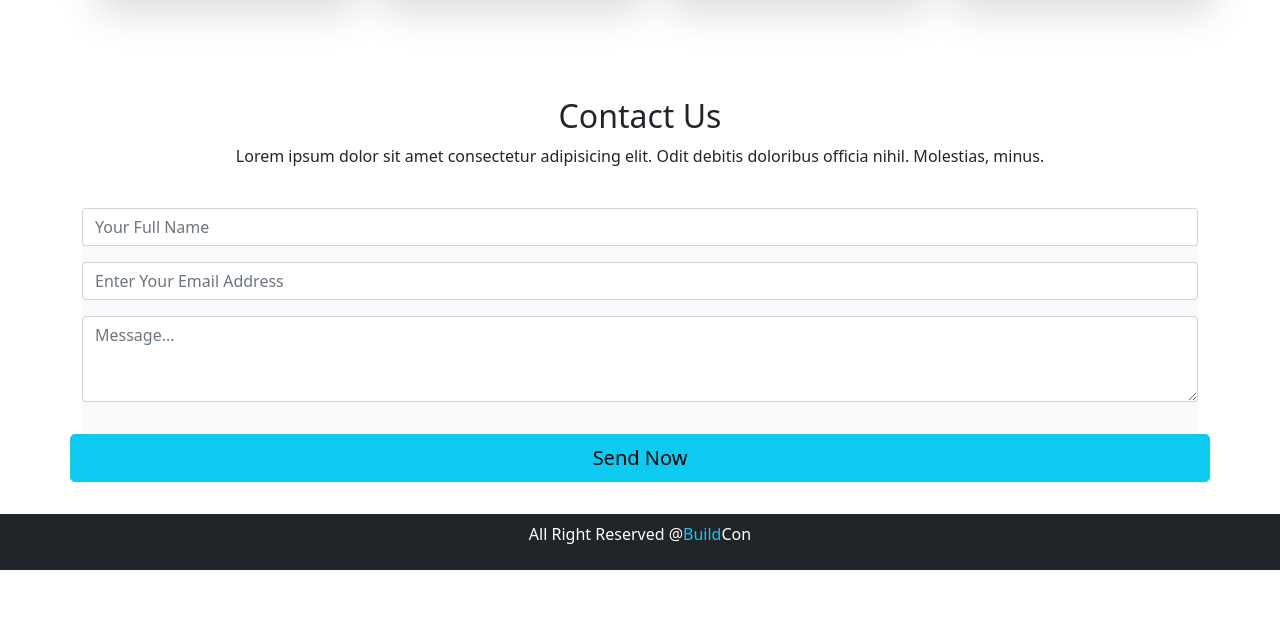
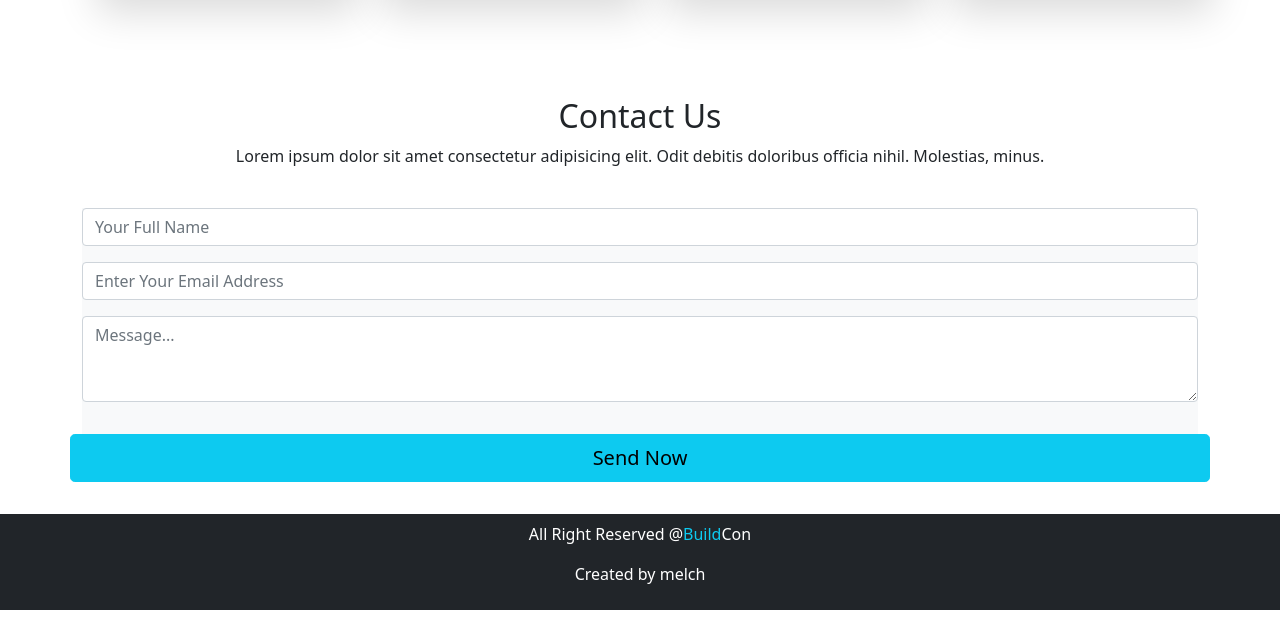
Before and after one commit to Michaeloduah/buildingcop, a plain HTML site: page index.html in a window 1280 px wide. Shown: the part 3818-4436 px from the top of the page. Before the commit the page ends 4396 px from the top, so only its background shows below. Drawn offline with nearby package versions, Linux system fonts and the light colour scheme.

Commit message:
Second Commit

```diff
--- a/index.html
+++ b/index.html
@@ -348,6 +348,7 @@
         <footer class="bg-dark p-2 my-2 text-center">
             <div class="container">
                 <p class="text-white">All Right Reserved @<span class="text-info">Build</span>Con</p>
+                <p class="text-white">Created by melch</p>
             </div>
         </footer>
     <!-- End of Footer -->
```
Also changed, not shown: try.css (added).
